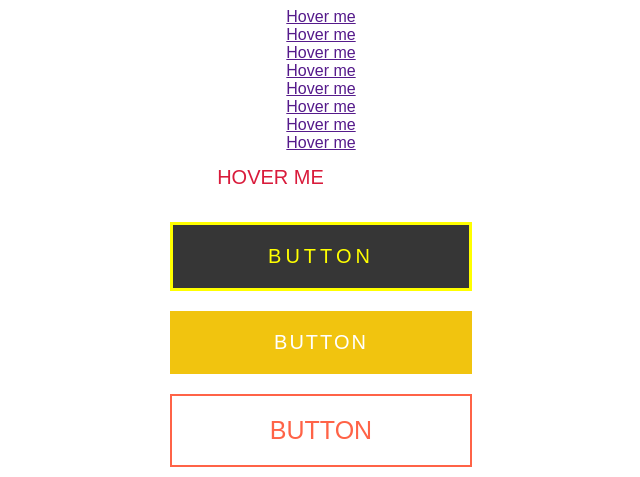
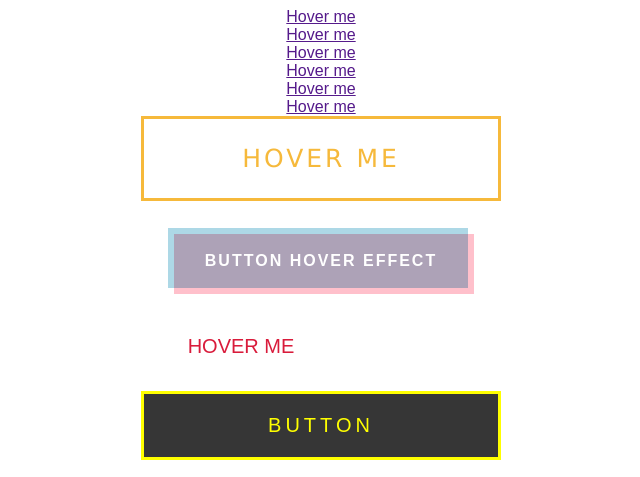
Before and after one commit to GabciKa/transition-udemy, a plain HTML site: page index.html in a window 1280 px wide. Shown: the top 477 px of the page, without its empty margins (319-959 px from the left). Drawn offline with Linux system fonts and the light colour scheme.

Commit message:
card 13 and 14

```diff
--- a/index.html
+++ b/index.html
@@ -13,8 +13,8 @@
     <a href="" class="seventeen">Hover me</a>
     <a href="" class="sixteen">Hover me</a>
     <a href="" class="fifteen">Hover me</a>
-    <a href="" class="fourteen">Hover me</a>
-    <a href="" class="thirteen">Hover me</a>
+    <a href="" class="fourteen"><span>Hover me</span></a>
+    <a href="" class="thirteen">Button hover effect</a>
     <a href="" class="twelve"><span></span>Hover me</a>
     <a href="" class="eleven">Hover me</a>
 
--- a/style.css
+++ b/style.css
@@ -561,3 +561,139 @@ body {
 }
 
 /* ================== */
+
+.thirteen {
+    margin: 30px;
+    width: 300px;
+    height: 60px;
+    text-decoration: none;
+    text-transform: uppercase;
+    background-color: transparent;
+    text-align: center;
+    line-height: 60px;
+    font-weight: bold;
+    letter-spacing: 2px;
+    position: relative;
+    transition: all 0.2x;
+    color:white;
+}
+
+.thirteen:hover {
+    color: darkgrey;
+}
+
+.thirteen:before {
+    content:"";
+    position: absolute;
+    top: -3px;
+    left: -3px;
+    width: 100%;
+    height: 100%;
+    background-color: lightblue;
+    z-index: -1;
+    mix-blend-mode: multiply ;
+    transition: all 0.2s;
+    transform-origin: top;
+}
+
+.thirteen:after {
+    content:"";
+    position: absolute;
+    top: 3px;
+    left: 3px;
+    width: 100%;
+    height: 100%;
+    background-color: pink;
+    z-index: -1;
+    mix-blend-mode: multiply ;
+    transition: all 0.2s;
+    transform-origin: bottom;
+}
+
+.thirteen:hover:before {
+    top:-6px;
+    left:0;
+    transform: perspective(1000px) rotateX(75deg);
+}
+
+.thirteen:hover:after {
+    top:6px;
+    left:0;
+    transform: perspective(1000px) rotateX(-75deg);
+}
+
+/* ================== */
+
+.fourteen {
+    text-decoration: none;
+    text-transform: uppercase;
+    font-size: 25px;
+    font-family: verdana;
+    color: #f6b93b;
+    letter-spacing: 3px;
+    padding: 25px 50px;
+    position: relative;
+    border: 3px solid #f6b93b;
+    transition: all 0.2s;
+    overflow: hidden;
+}
+
+.fourteen:before,
+.fourteen:after,
+span:before,
+span:after {
+  content: "";
+  position: absolute;
+  width: 25%;
+  height: 100%;
+  background-color: #f6b93b;
+  z-index: -1;
+  transition: all 0.1s;
+}
+
+.fourteen:before {
+  top: 100%;
+  left: 0%;
+}
+
+.fourteen:hover:before {
+  top: 0;
+  left: 0;
+}
+
+.fourteen:after {
+  top: -100%;
+  right: 0;
+  transition-delay: 0.3s
+}
+
+.fourteen:hover:after {
+  top: 0;
+  right: 0;
+}
+
+.fourteen span:before {
+  top: -100%;
+  left: 25%;
+  transition-delay: 0.1s;
+}
+
+.fourteen:hover span:before {
+  top: 0;
+  left: 25%;
+}
+
+.fourteen span:after {
+  bottom: -100%;
+  right: 25%;
+  transition-delay: 0.2s
+}
+
+.fourteen:hover span:after {
+  bottom: 0;
+  right: 25%;
+}
+
+.fourteen:hover {
+  color: #222;
+}
```
